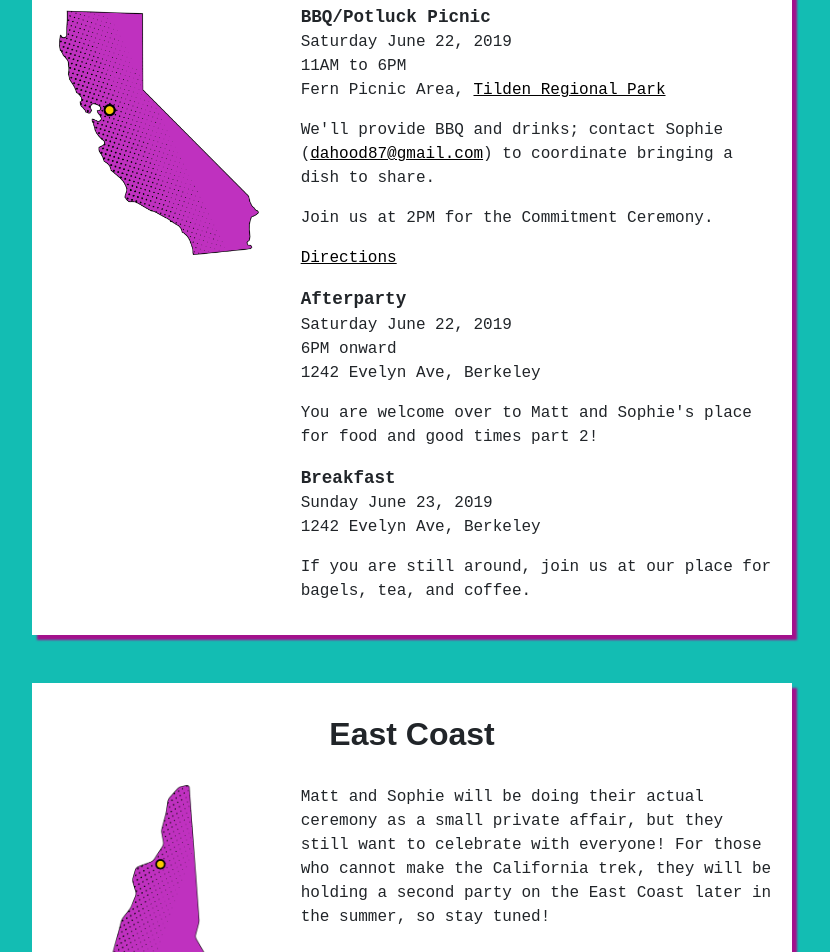
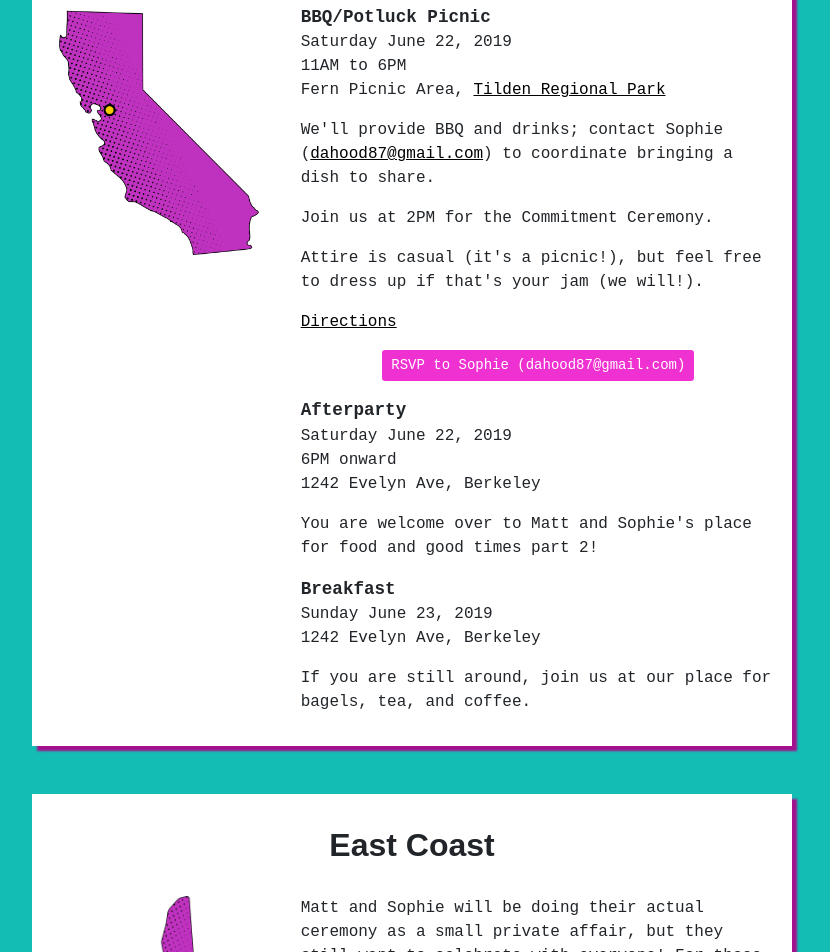
Before and after one commit to dtnaylor/matt-sophie-wedding, a Jekyll site: the page built from www/index.html, in a window 1280 px wide. Shown: the part 587-1539 px from the top of the page, without its empty margins (228-1058 px from the left). Built offline with Jekyll 4.4.1, drawn with Linux system fonts in a browser that asks for light colours; nearby versions of some CDN libraries; some web fonts are replaced; some of the changed text lies outside the part shown.

Commit message:
west/east: Attire, RSVP, and summer/fall

```diff
--- a/www/_includes/east.html
+++ b/www/_includes/east.html
@@ -10,7 +10,7 @@
 				<img class="state nh mx-auto d-block" src="{{ site.baseurl }}/images/new_hampshire.png" />
 			</div>  <!-- col -->
 			<div class="col-md-8 col-sm-12 col-xs-12">
-				<p>Matt and Sophie will be doing their actual ceremony as a small private affair, but they still want to celebrate with everyone! For those who cannot make the California trek, they will be holding a second party on the East Coast later in the summer, so stay tuned!</p>
+				<p>Matt and Sophie will be doing their actual ceremony as a small private affair, but they still want to celebrate with everyone! For those who cannot make the California trek, they will be holding a second party on the East Coast later in the summer/fall, so stay tuned!</p>
 			</div>  <!-- col -->
 		</div>  <!-- row -->
 	</div>  <!-- col -->
--- a/www/_includes/west.html
+++ b/www/_includes/west.html
@@ -19,6 +19,8 @@
 				<p>We'll provide BBQ and drinks; contact Sophie (<a href="mailto:dahood87@gmail.com">dahood87@gmail.com</a>) to coordinate bringing a dish to share.</p>
 				<p>Join us at 2PM for the Commitment Ceremony.</p>
 
+				<p>Attire is casual (it&apos;s a picnic&#x21;), but feel free to dress up if that&apos;s your jam (we will&#x21;).</p>
+
 				<p>
 				<a data-toggle="collapse" href="#tilden-directions" role="button" aria-expanded="false" aria-controls="tilden-directions">
 					Directions
@@ -32,6 +34,8 @@
 				  </div>
 				</div>  <!-- collapse -->
 				</p>
+
+				<p class="text-center"><a class="btn btn-accent btn-sm" href="mailto:dahood87@gmail.com">RSVP to Sophie (dahood87@gmail.com)</a></p>
 
 				<p>
 					<span class="title">Afterparty</span><br />
--- a/www/css/main.scss
+++ b/www/css/main.scss
@@ -41,6 +41,33 @@ body {
 	}
 }
 
+.btn {
+	color: #ffffff;
+	text-decoration: none;
+}
+.btn:hover {
+	color: #ffffff;
+	text-decoration: none;
+}
+.btn-accent {
+	background-color: $secondary_color;
+}
+.btn-accent:hover {
+	background-color: $secondary_hover_color;
+}
+.btn-paypal {
+	background-color: #1e477a;
+}
+.btn-paypal:hover {
+	background-color: darken(#1e477a, 10%);
+}
+.btn-venmo {
+	background-color: #3d95ce;
+}
+.btn-venmo:hover {
+	background-color: darken(#3d95ce, 10%);
+}
+
 .hero {
 	width: 100%;
 }
```
